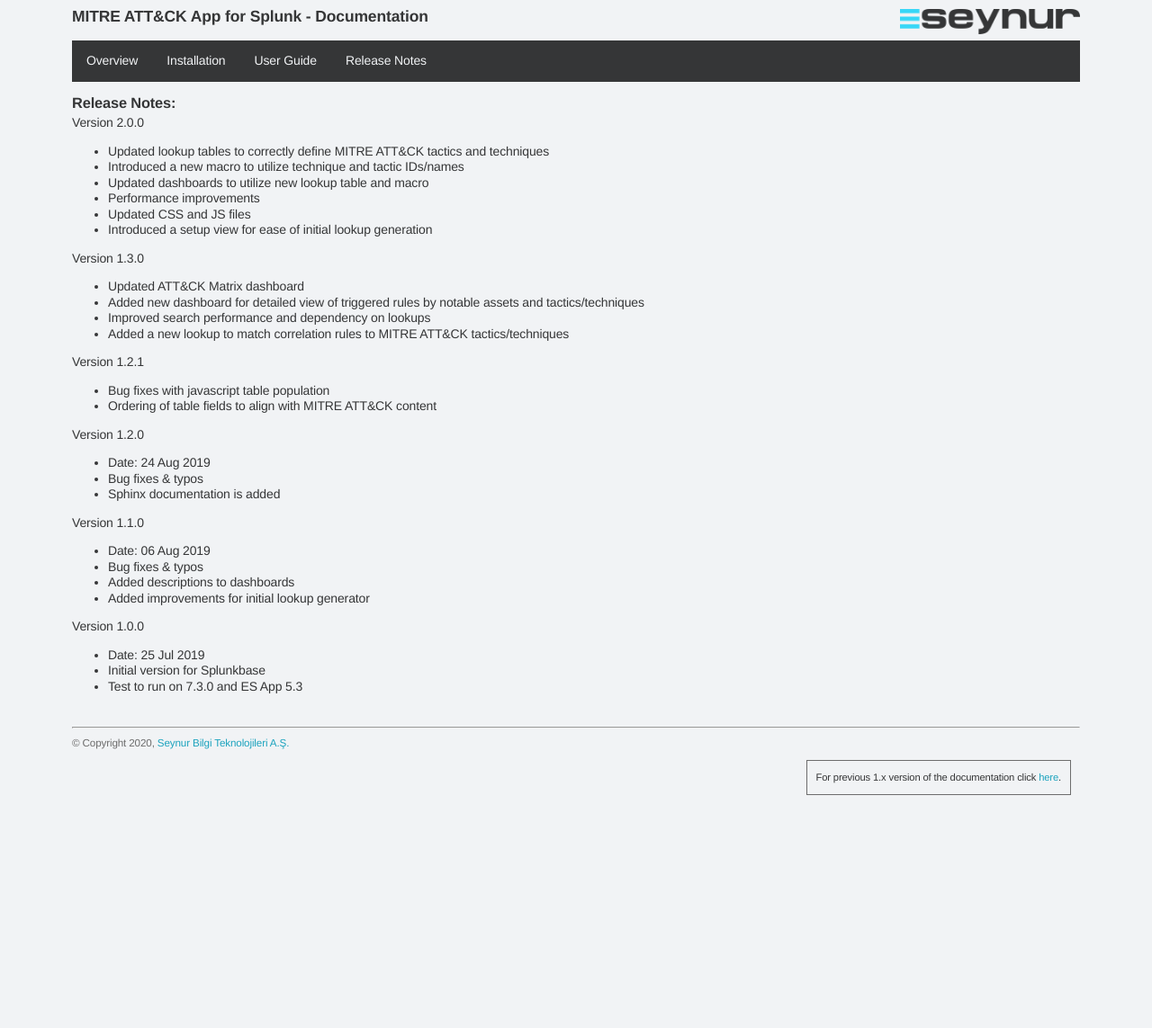
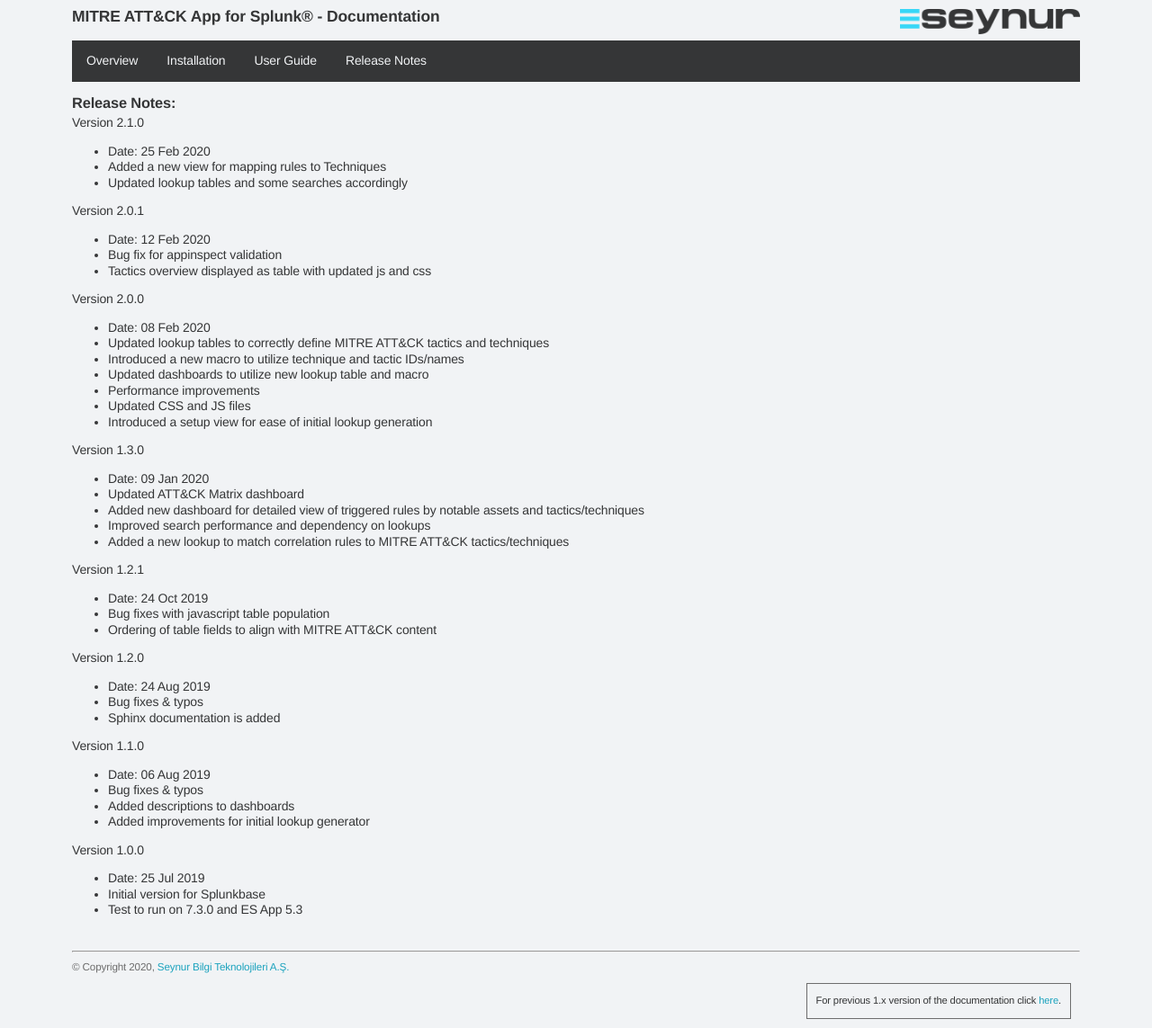
Before and after one commit to seynur/DA-ESS-MitreContent, a Jekyll site: the page built from docs/release_notes.md, in a window 1280 px wide. Shown: the whole page at 90% size. Built offline with Jekyll 4.4.1, drawn with Linux system fonts in a browser that asks for light colours; before the commit the page ends 900 px from its top, so only the background shows below that.

Commit message:
updated release notes and registered trademark

```diff
--- a/docs/_includes/header.html
+++ b/docs/_includes/header.html
@@ -1,6 +1,6 @@
 <div id="header">
   <div id="header_title">
-    MITRE ATT&CK App for Splunk - Documentation
+    MITRE ATT&CK App for Splunk&reg; - Documentation
   </div>
   <div class="logo">
     <a href="https://www.seynur.com" target="_blank"><img src="assets/img/seynur_logo_dark.png" /></a>
--- a/docs/release_notes.md
+++ b/docs/release_notes.md
@@ -4,7 +4,18 @@
 ---
 
 ### Release Notes:
+Version 2.1.0
+- Date: 25 Feb 2020
+- Added a new view for mapping rules to Techniques
+- Updated lookup tables and some searches accordingly
+
+Version 2.0.1
+- Date: 12 Feb 2020
+- Bug fix for appinspect validation
+- Tactics overview displayed as table with updated js and css
+
 Version 2.0.0
+- Date: 08 Feb 2020
 - Updated lookup tables to correctly define MITRE ATT&CK tactics and techniques
 - Introduced a new macro to utilize technique and tactic IDs/names
 - Updated dashboards to utilize new lookup table and macro
@@ -13,12 +24,14 @@
 - Introduced a setup view for ease of initial lookup generation
 
 Version 1.3.0
+- Date: 09 Jan 2020
 - Updated ATT&CK Matrix dashboard
 - Added new dashboard for detailed view of triggered rules by notable assets and tactics/techniques
 - Improved search performance and dependency on lookups
 - Added a new lookup to match correlation rules to MITRE ATT&CK tactics/techniques
 
 Version 1.2.1
+- Date: 24 Oct 2019
 - Bug fixes with javascript table population
 - Ordering of table fields to align with MITRE ATT&CK content
 
```
